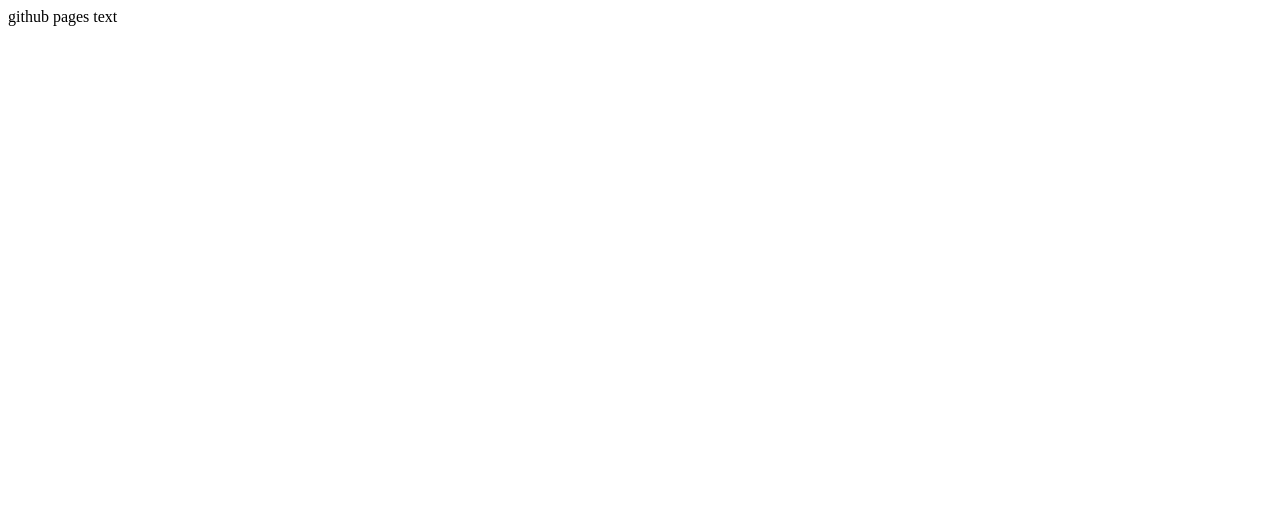
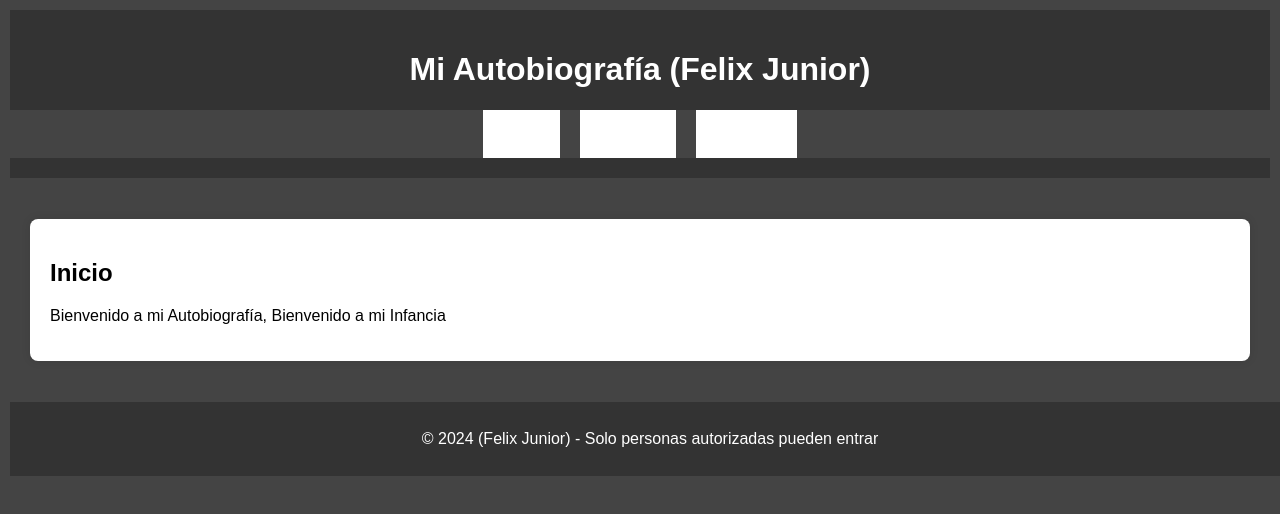
Before and after one commit to Felix4toa/belliard4toa.github, a plain HTML site: page index.html in a window 1280 px wide. Drawn offline with Linux system fonts and the light colour scheme.

Commit message:
initial commit

```diff
--- /dev/null
+++ b/estudios.html
@@ -0,0 +1,36 @@
+<!DOCTYPE html> <html lang="en">
+     <head> <meta charset="UTF-8">
+        <meta name="viewport" content="width=device-width, initial-scale=1.0">
+        <title>Estudios - Mi Autobiografía (Felix Junior)</title>
+         <link rel="stylesheet" href="style.css">
+    </head>
+
+    <body>
+         <header>
+             <h1>Mi Autobiografía (Felix Junior) </h1>
+  <nav>
+   <a href="estudios.html">Estudios</a>
+  <a href="inicio.html">Inicio</a>
+            <a href="Infancia.html">Infancia</a>
+</nav>
+</header>
+
+<div class="container">
+
+     <div id="estudios" class="section">
+
+        <h2>Estudios</h2>
+         <p>Desde pequeño fui un niño muy aplicado,
+         pero mi conducta predominaba, estudie en varias escuelas como:
+        "La cancha”, “Colegio HN Mirabal”, “San Martín de porres" y en la actualidad, HN rosario torres (FE Y ALEGRIA).
+         y en esta escuela me he destacado tanto negativamente como positivamente. </p>
+        </div>
+     </div>
+     <footer>
+
+
+       </div>
+
+
+
+        </html>
--- a/index.html
+++ b/index.html
@@ -1 +1,23 @@
-github pages text
+<!DOCTYPE html> <html lang="es"> <head> <meta charset="UTF-8">
+     <meta name="viewport" content="width=device-width, initial-scale=1.0">
+     <title>Mi Autobiografía (Felix Junior)</title> <link rel="stylesheet" href="style.css">
+    </head>
+    <body>
+         <header>
+             <h1>Mi Autobiografía (Felix Junior)</h1>
+        <nav>
+        <a href="inicio.html">Inicio</a>
+         <a href="infancia.html">Infancia</a>
+         <a href="estudios.html">Estudios</a>
+     </nav>
+    </header> <div class="container">
+        <div id="inicio" class="section">
+             <h2>Inicio</h2>
+        <p>Bienvenido a mi Autobiografía, Bienvenido a mi Infancia</p>
+    </div>
+
+</div>
+         <footer>
+             <p>&copy; 2024 (Felix Junior) - Solo personas autorizadas pueden entrar</p>
+            </footer>
+    </html>
--- /dev/null
+++ b/style.css
@@ -0,0 +1,42 @@
+body { font-family: Arial, Helvetica, sans-serif; margin:
+     0; padding: 10px;
+      background-color: #444
+
+    }
+
+      header
+      { background-color:
+        #333;
+        color: #fff;
+        padding: 20px 0;
+        text-align:
+         center; }
+     nav { display: flex; justify-content:
+      center; background-color: #444; }
+     nav a { padding: 15px 20px; color: #fff;
+      text-align: center;
+       text-decoration: none;
+        margin: 0 10px; }
+      nav a:hover { background-color: #555; }
+       .container { padding: 20px; }
+       .section { margin: 21px 0;
+        padding: 20px;
+        background-color: #fff;
+        border-radius: 8px;
+        box-shadow: 0 0 10px rgba(0, 0, 0, 0.1); }
+        footer { background-color: #333;
+           color: #fff;
+           text-align: center;
+           padding: 12px 0;
+           position: fixed;
+           width: 100%;
+           bottom:
+            3}
+        a{
+            text-decoration: none;
+            background-color: white;
+            color: #444;
+            font-family: Arial, Helvetica, sans-serif;
+        }
+        img{height: 20;
+        width: 0ch;}
```
Also changed, not shown: infancia.html (added, +37 -0 lines), inicio.html (added, +32 -0 lines).
